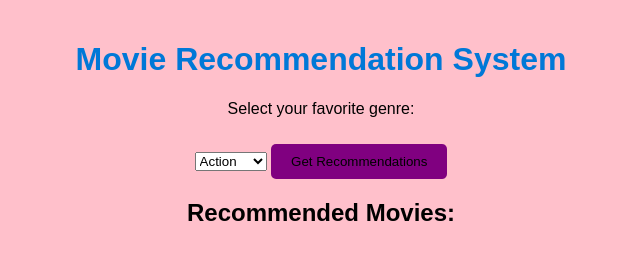
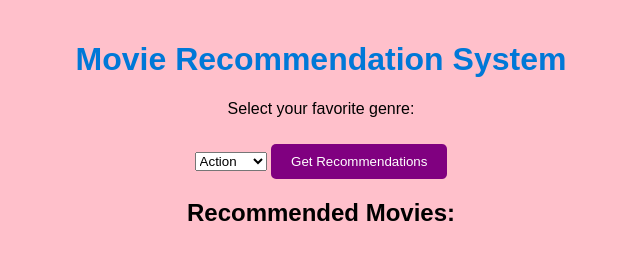
Before and after one commit to Ranjana2005-bts/my-first-project, a plain HTML site: page index.html in a window 1280 px wide. Shown: the whole page, without its empty margins (319-959 px from the left). Drawn offline with Linux system fonts and the light colour scheme.

Commit message:
Update style.css

```diff
--- a/style.css
+++ b/style.css
@@ -13,7 +13,7 @@ h1 {
 
 button {
   background-color: purple;
-  color: light blue;
+  color: white;
   border: none;
   padding: 10px 20px;
   margin-top: 10px;
```
